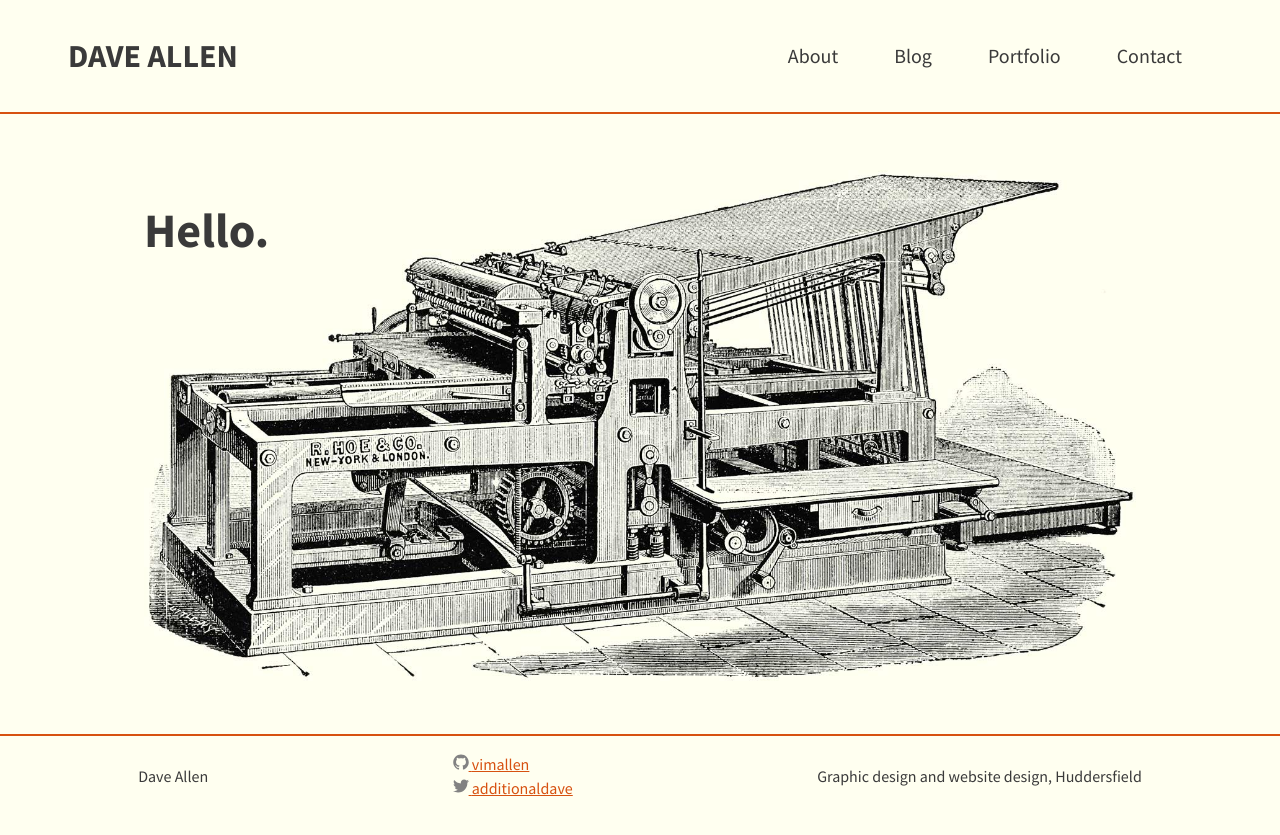
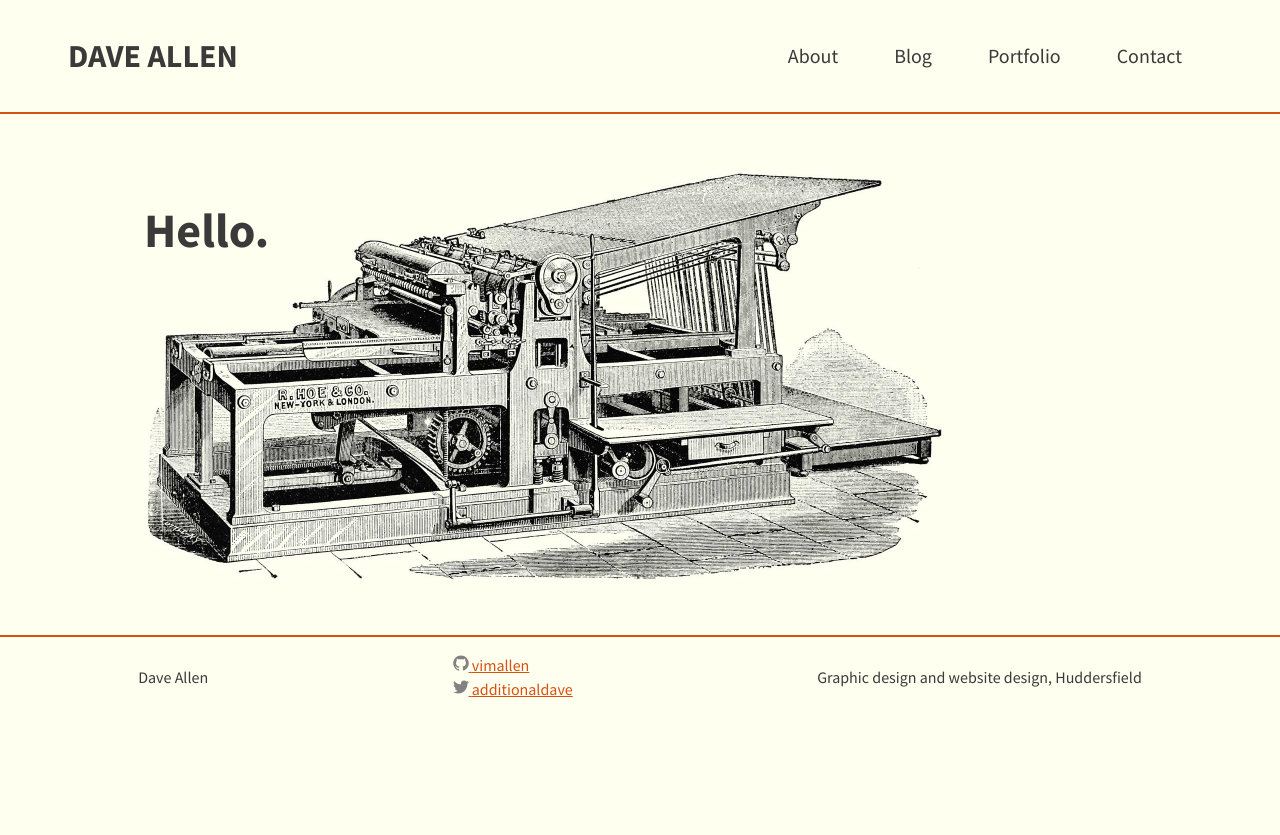
Before and after one commit to vimallen/gridbert, a Jekyll site: the page built from index.md, in a window 1280 px wide. Shown: the top 835 px of the page. Built offline with Jekyll 4.4.1, drawn with Linux system fonts in a browser that asks for light colours.

Commit message:
Ellipsis

```diff
--- a/assets/main.scss
+++ b/assets/main.scss
@@ -200,7 +200,7 @@ a.post-link {
   text-decoration: none;
 }
 a.post-link:after {
-  content: " >>";
+  content: "\2026 ";
 }
 
 /* =Layout------------------------------------------------*/
@@ -272,9 +272,9 @@ h1.page-heading {
   h1.home-header {
     margin-bottom: -6rem;
   }
-  // .home-image {
-  //   max-width: 50rem;
-  // }
+  .home-image {
+    max-width: 50rem;
+  }
   .site-footer {
     display: flex;
     justify-content: space-around;
```
